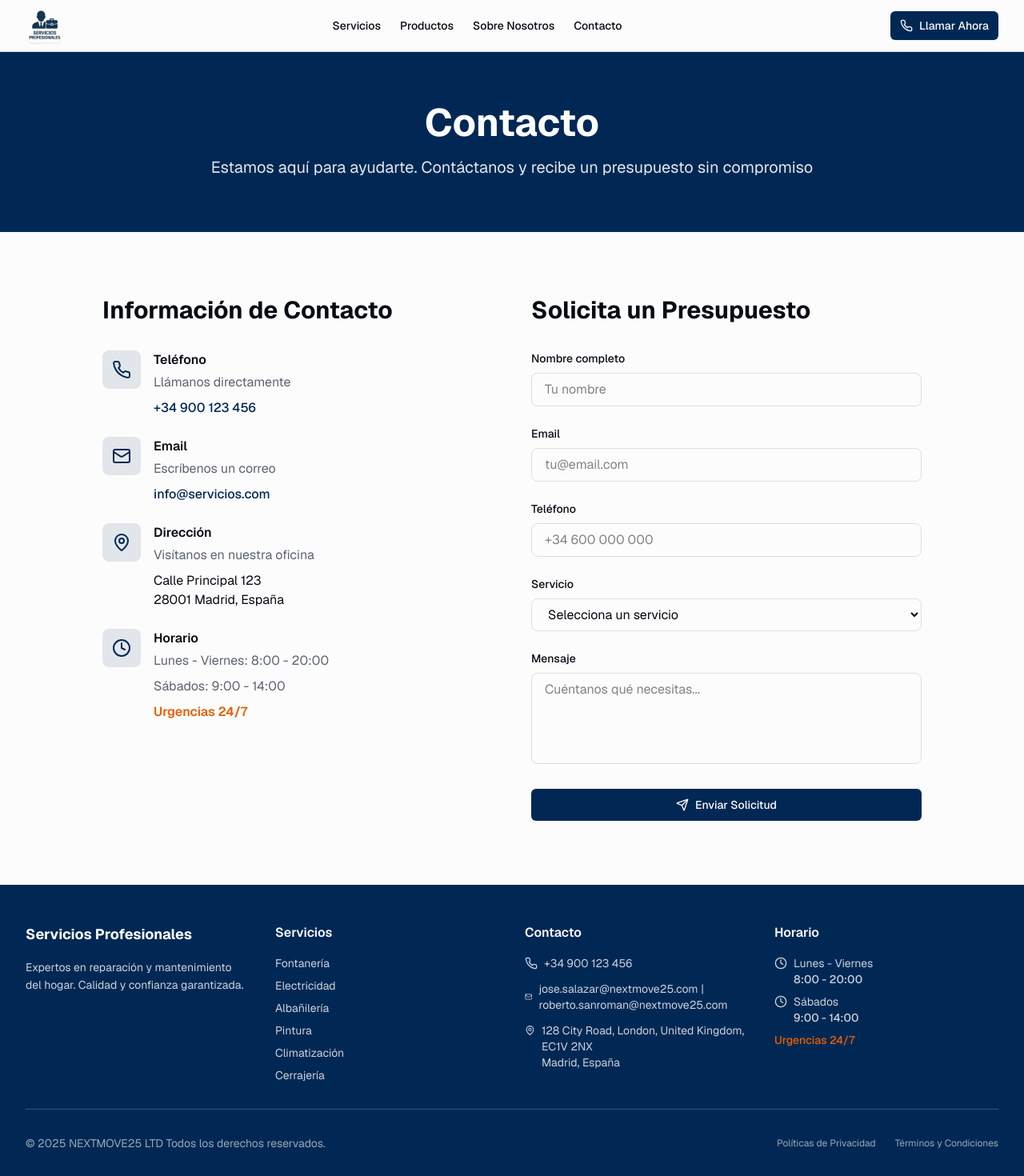
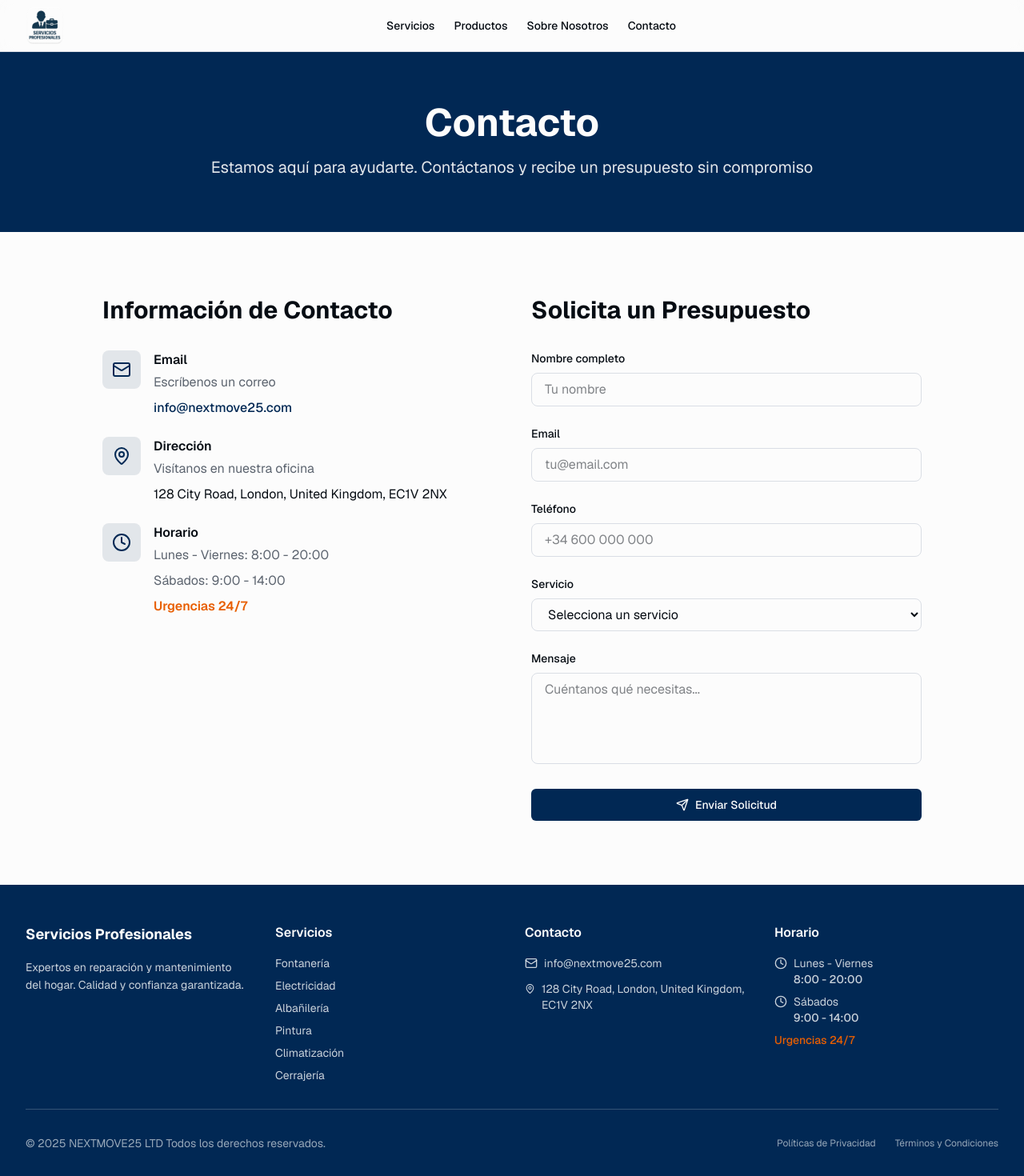
Before and after one commit to serdel1979/serv-prof, a Next.js app: page /contacto in a window 1280 px wide. Shown: the top 1470 px of the page at 80% size. Built offline with nearby package versions, Linux system fonts and the light colour scheme.

Commit message:
eliminacion telefono

```diff
--- a/app/contacto/page.tsx
+++ b/app/contacto/page.tsx
@@ -31,18 +31,7 @@ export default function ContactoPage() {
                 <h2 className="text-3xl font-bold mb-8">Información de Contacto</h2>
 
                 <div className="space-y-6">
-                  <div className="flex items-start gap-4">
-                    <div className="h-12 w-12 rounded-lg bg-primary/10 flex items-center justify-center flex-shrink-0">
-                      <Phone className="h-6 w-6 text-primary" />
-                    </div>
-                    <div>
-                      <h3 className="font-semibold mb-1">Teléfono</h3>
-                      <p className="text-muted-foreground mb-2">Llámanos directamente</p>
-                      <Button asChild variant="link" className="h-auto p-0 text-base">
-                        <Link href="tel:+34900123456">+34 900 123 456</Link>
-                      </Button>
-                    </div>
-                  </div>
+
 
                   <div className="flex items-start gap-4">
                     <div className="h-12 w-12 rounded-lg bg-primary/10 flex items-center justify-center flex-shrink-0">
@@ -52,7 +41,7 @@ export default function ContactoPage() {
                       <h3 className="font-semibold mb-1">Email</h3>
                       <p className="text-muted-foreground mb-2">Escríbenos un correo</p>
                       <Button asChild variant="link" className="h-auto p-0 text-base">
-                        <Link href="mailto:info@servicios.com">info@servicios.com</Link>
+                        <Link href="mailto:info@nextmove25.com">info@nextmove25.com</Link>
                       </Button>
                     </div>
                   </div>
@@ -65,9 +54,7 @@ export default function ContactoPage() {
                       <h3 className="font-semibold mb-1">Dirección</h3>
                       <p className="text-muted-foreground mb-2">Visítanos en nuestra oficina</p>
                       <p className="text-base">
-                        Calle Principal 123
-                        <br />
-                        28001 Madrid, España
+                        128 City Road, London, United Kingdom, EC1V 2NX
                       </p>
                     </div>
                   </div>
--- a/components/footer.tsx
+++ b/components/footer.tsx
@@ -28,20 +28,15 @@ export function Footer() {
           <div>
             <h4 className="font-semibold mb-4">Contacto</h4>
             <ul className="space-y-3 text-sm text-primary-foreground/80">
-              <li className="flex items-center gap-2">
-                <Phone className="h-4 w-4" />
-                <span>+34 900 123 456</span>
-              </li>
+
               <li className="flex items-center gap-2">
                 <Mail className="h-4 w-4" />
-                <span> jose.salazar@nextmove25.com | roberto.sanroman@nextmove25.com </span>
+                <span> info@nextmove25.com </span>
               </li>
               <li className="flex items-start gap-2">
                 <MapPin className="h-4 w-4 mt-0.5" />
                 <span>
                   128 City Road, London, United Kingdom, EC1V 2NX
-                  <br />
-                  Madrid, España
                 </span>
               </li>
             </ul>
--- a/components/header.tsx
+++ b/components/header.tsx
@@ -42,12 +42,7 @@ export function Header() {
         </nav>
 
         <div className="flex items-center gap-2">
-          <Button asChild className="gap-2">
-            <Link href="tel:+34900123456">
-              <Phone className="h-4 w-4" />
-              <span className="hidden sm:inline">Llamar Ahora</span>
-            </Link>
-          </Button>
+
 
           <Button
             variant="ghost"
```
